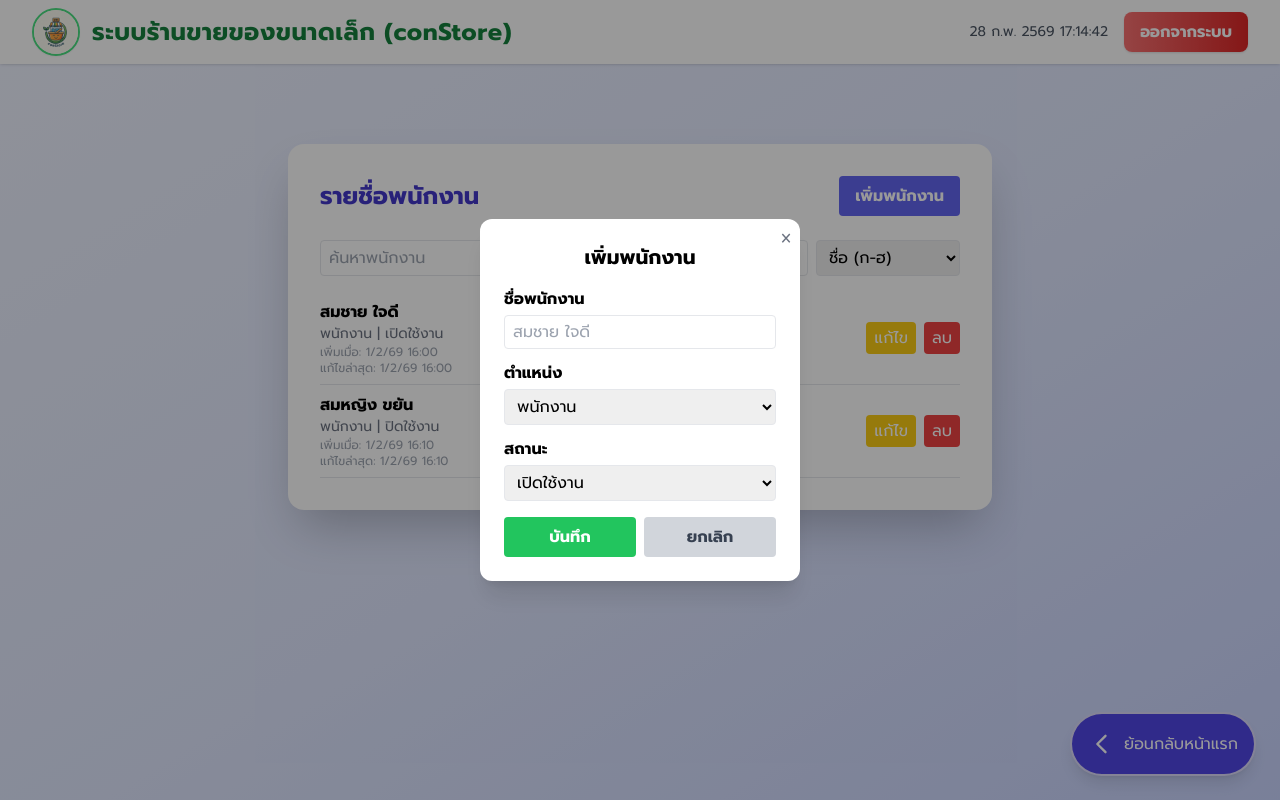
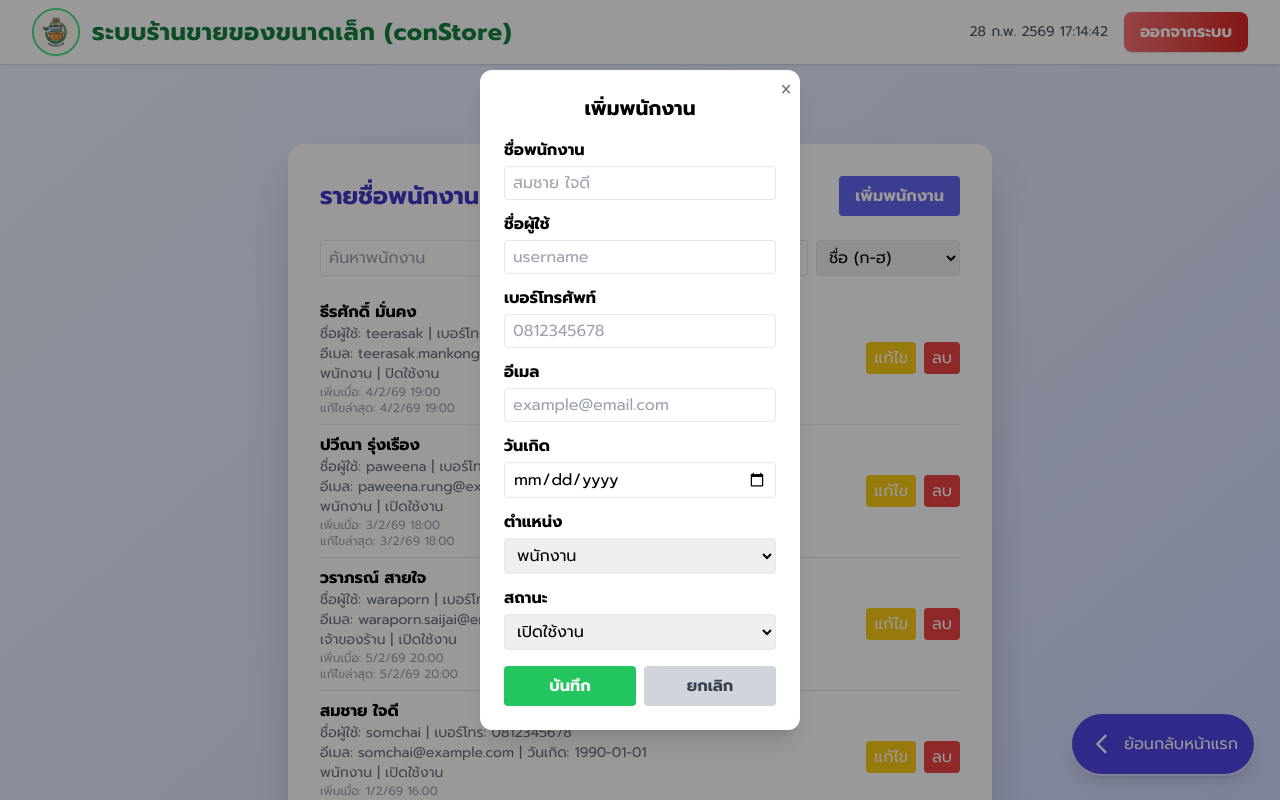
Before and after one commit to pawit5001/conStore, a Nuxt app: page /admin/employee in a window 1280 px wide. Both pictures are taken after a click on the button "เพิ่มพนักงาน". Shown: the top 800 px of the page. Built offline with nearby package versions, Linux system fonts and the light colour scheme.

Commit message:
update: add new data field

```diff
--- a/pages/admin/employee.vue
+++ b/pages/admin/employee.vue
@@ -39,6 +39,8 @@
             <li v-for="emp in pagedEmployees" :key="emp.id" class="flex justify-between items-center border-b py-2">
               <div>
                 <div class="font-semibold">{{ emp.name }}</div>
+                <div class="text-sm text-gray-500">ชื่อผู้ใช้: {{ emp.username || '-' }} | เบอร์โทร: {{ emp.tel || '-' }}</div>
+                <div class="text-sm text-gray-500">อีเมล: {{ emp.email || '-' }} | วันเกิด: {{ emp.bdate || '-' }}</div>
                 <div class="text-sm text-gray-500">{{ emp.role }} | {{ emp.status === 'active' ? 'เปิดใช้งาน' : 'ปิดใช้งาน' }}</div>
                 <div class="text-xs text-gray-400">
                   เพิ่มเมื่อ: {{ emp.createdAt ? new Date(emp.createdAt).toLocaleString('th-TH', { dateStyle: 'short', timeStyle: 'short', timeZone: 'Asia/Bangkok' }) : '-' }}<br>
@@ -67,6 +69,22 @@
               <div class="mb-3">
                 <label class="block mb-1 font-bold">ชื่อพนักงาน</label>
                 <input v-model="editName" type="text" class="border rounded px-2 py-1 w-full" placeholder="สมชาย ใจดี" />
+              </div>
+              <div class="mb-3">
+                <label class="block mb-1 font-bold">ชื่อผู้ใช้</label>
+                <input v-model="editUsername" type="text" class="border rounded px-2 py-1 w-full" placeholder="username" />
+              </div>
+              <div class="mb-3">
+                <label class="block mb-1 font-bold">เบอร์โทรศัพท์</label>
+                <input v-model="editTel" type="text" class="border rounded px-2 py-1 w-full" placeholder="0812345678" />
+              </div>
+              <div class="mb-3">
+                <label class="block mb-1 font-bold">อีเมล</label>
+                <input v-model="editEmail" type="email" class="border rounded px-2 py-1 w-full" placeholder="example@email.com" />
+              </div>
+              <div class="mb-3">
+                <label class="block mb-1 font-bold">วันเกิด</label>
+                <input v-model="editBdate" type="date" class="border rounded px-2 py-1 w-full" />
               </div>
               <div class="mb-3">
                 <label class="block mb-1 font-bold">ตำแหน่ง</label>
@@ -137,8 +155,78 @@ import Sidebar from '@/components/Sidebar.vue'
 
 const EMPLOYEE_KEY = 'employees'
 const defaultEmployees = [
-  { id: 1, name: 'สมชาย ใจดี', role: 'พนักงาน', status: 'active', createdAt: '2026-02-01T09:00', updatedAt: '2026-02-01T09:00' },
-  { id: 2, name: 'สมหญิง ขยัน', role: 'พนักงาน', status: 'inactive', createdAt: '2026-02-01T09:10', updatedAt: '2026-02-01T09:10' }
+  {
+    id: 1,
+    name: 'สมชาย ใจดี',
+    username: 'somchai',
+    tel: '0812345678',
+    email: 'somchai@example.com',
+    bdate: '1990-01-01',
+    role: 'พนักงาน',
+    status: 'active',
+    createdAt: '2026-02-01T09:00',
+    updatedAt: '2026-02-01T09:00'
+  },
+  {
+    id: 2,
+    name: 'สมหญิง ขยัน',
+    username: 'somying',
+    tel: '0898765432',
+    email: 'somying@example.com',
+    bdate: '1992-02-02',
+    role: 'พนักงาน',
+    status: 'inactive',
+    createdAt: '2026-02-01T09:10',
+    updatedAt: '2026-02-01T09:10'
+  },
+  {
+    id: 3,
+    name: 'อนันต์ สุขใจ',
+    username: 'anan',
+    tel: '0861112222',
+    email: 'anan.sukjai@email.com',
+    bdate: '1985-05-15',
+    role: 'เจ้าของร้าน',
+    status: 'active',
+    createdAt: '2026-02-02T10:00',
+    updatedAt: '2026-02-02T10:00'
+  },
+  {
+    id: 4,
+    name: 'ปวีณา รุ่งเรือง',
+    username: 'paweena',
+    tel: '0823334444',
+    email: 'paweena.rung@example.com',
+    bdate: '1995-09-09',
+    role: 'พนักงาน',
+    status: 'active',
+    createdAt: '2026-02-03T11:00',
+    updatedAt: '2026-02-03T11:00'
+  },
+  {
+    id: 5,
+    name: 'ธีรศักดิ์ มั่นคง',
+    username: 'teerasak',
+    tel: '0855556666',
+    email: 'teerasak.mankong@email.com',
+    bdate: '1988-12-20',
+    role: 'พนักงาน',
+    status: 'inactive',
+    createdAt: '2026-02-04T12:00',
+    updatedAt: '2026-02-04T12:00'
+  },
+  {
+    id: 6,
+    name: 'วราภรณ์ สายใจ',
+    username: 'waraporn',
+    tel: '0877778888',
+    email: 'waraporn.saijai@email.com',
+    bdate: '1993-07-07',
+    role: 'เจ้าของร้าน',
+    status: 'active',
+    createdAt: '2026-02-05T13:00',
+    updatedAt: '2026-02-05T13:00'
+  }
 ]
 function loadEmployees() {
   const data = localStorage.getItem(EMPLOYEE_KEY)
@@ -210,6 +298,10 @@ watch([filteredEmployees, pageSize], () => {
 const showEdit = ref(false)
 const editId = ref(null)
 const editName = ref('')
+const editUsername = ref('')
+const editTel = ref('')
+const editEmail = ref('')
+const editBdate = ref('')
 const editRole = ref('พนักงาน')
 const editStatus = ref('active')
 
@@ -220,6 +312,10 @@ function addEmployee() {
   showEdit.value = true
   editId.value = null
   editName.value = ''
+  editUsername.value = ''
+  editTel.value = ''
+  editEmail.value = ''
+  editBdate.value = ''
   editRole.value = 'พนักงาน'
   editStatus.value = 'active'
 }
@@ -229,6 +325,10 @@ function editEmployee(id) {
     showEdit.value = true
     editId.value = id
     editName.value = emp.name
+    editUsername.value = emp.username || ''
+    editTel.value = emp.tel || ''
+    editEmail.value = emp.email || ''
+    editBdate.value = emp.bdate || ''
     editRole.value = emp.role
     editStatus.value = emp.status
   }
@@ -265,6 +365,10 @@ function saveEdit() {
     employees.value.push({
       id: newId,
       name: editName.value,
+      username: editUsername.value,
+      tel: editTel.value,
+      email: editEmail.value,
+      bdate: editBdate.value,
       role: editRole.value,
       status: editStatus.value,
       createdAt: now,
@@ -279,6 +383,10 @@ function saveEdit() {
       employees.value[idx] = {
         ...emp,
         name: editName.value,
+        username: editUsername.value,
+        tel: editTel.value,
+        email: editEmail.value,
+        bdate: editBdate.value,
         role: editRole.value,
         status: editStatus.value,
         updatedAt: now
```
